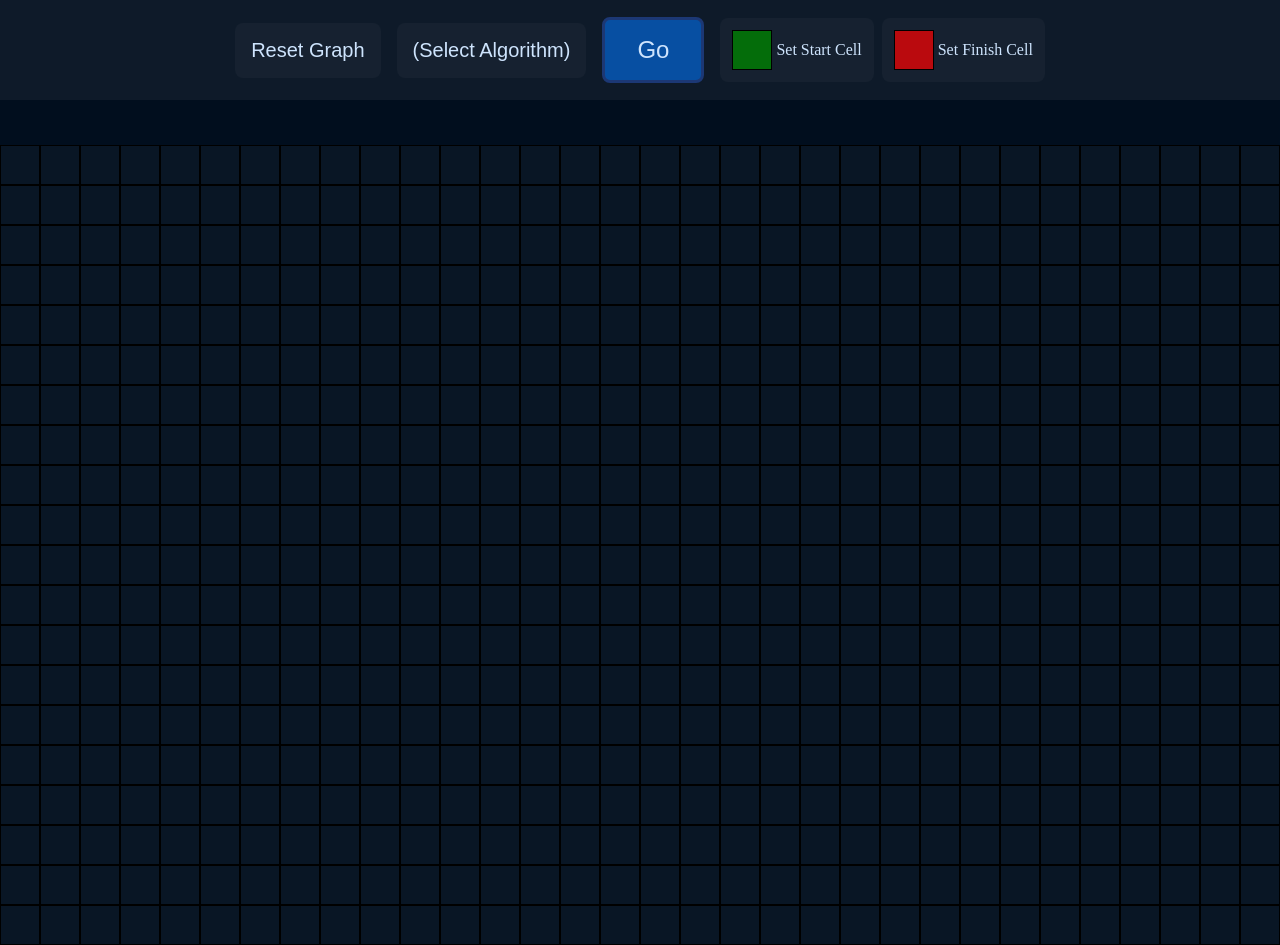
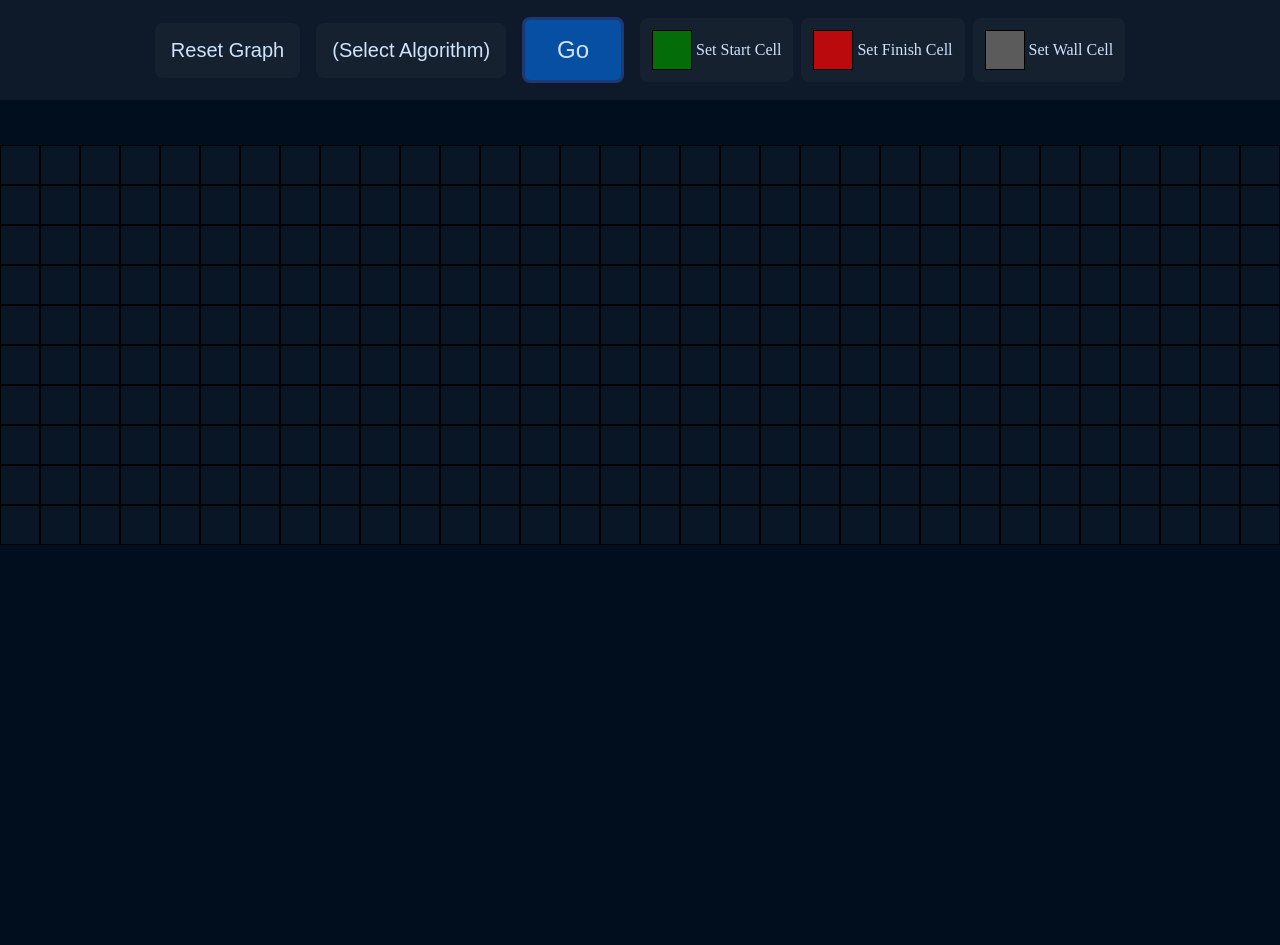
Before and after one commit to NoahBeto/react-typescript-algorithm-visualizer, a React (Vite) app: page / in a window 1280 px wide. Shown: the top 945 px of the page. After the commit the page ends 800 px from the top, so only its background shows below. Built offline with nearby package versions, Linux system fonts and the light colour scheme.

Commit message:
Basic working version.

```diff
--- a/src/App.tsx
+++ b/src/App.tsx
@@ -1,5 +1,5 @@
-import { useReducer, useEffect, useState, useRef } from "react";
-import { CellStyles, Cell } from "./ts/cell";
+import { useReducer, useEffect, useState } from "react";
+import { CellStyles, CellType } from "./ts/cell";
 import {
   GraphAction,
   GraphActions,
@@ -11,8 +11,9 @@ import {
 import "./App.css";
 import { CellNode } from "./components/CellNode";
 import { AlertMessage } from "./components/AlertMessage";
+import { DijkstraState, dijkstra, dijkstraBackTrack } from "./ts/Dijkstra";
 
-const ROWS = 20;
+const ROWS = 10;
 
 // ---------------------------------------------------------
 // DO NOT CHANGE!!!
@@ -30,40 +31,60 @@ const COLS = 40;
 const graphReducer = (state: GraphType, action: GraphAction): GraphType => {
   switch (action.type) {
     case GraphActions.UpdateCell:
-      const newGraph: GraphType = [...state];
-      newGraph[action.payload.row][action.payload.col].cellStyle =
-        action.payload.style;
-      return newGraph;
+      const updatedGraph = state.graph.map((row, rowIndex) =>
+        rowIndex === action.payload.row
+          ? row.map((cell, colIndex) =>
+              colIndex === action.payload.col
+                ? {
+                    ...cell,
+                    cellStyle: action.payload.style,
+                    cellType: action.payload.cellType,
+                  }
+                : cell
+            )
+          : row
+      );
+
+      return {
+        ...state,
+        graph: updatedGraph,
+      };
+
     case GraphActions.InitializeGraph:
-      return GraphHelper.generateGraph(
-        action.payload.rows,
-        action.payload.columns
-      );
+      return {
+        ...state,
+        graph: GraphHelper.generateGraph(
+          action.payload.rows,
+          action.payload.columns
+        ),
+      };
+
+    // Handle other action types if needed
+
+    default:
+      return state;
   }
 };
 
-interface DijkstraState {
-  selectedCellStyleToPlace: CellStyles;
-  startCell: Cell | undefined;
-  finishCell: Cell | undefined;
-  distances: { [key: string]: number } | undefined;
-  path: Cell[] | undefined;
-  visited: Cell[] | undefined;
-}
-
 let dijkstraState: DijkstraState = {
   selectedCellStyleToPlace: CellStyles.Start,
-  startCell: undefined,
-  finishCell: undefined,
   distances: undefined,
   path: undefined,
   visited: undefined,
 };
 
+const initialGraph: GraphType = {
+  startCell: undefined,
+  finishCell: undefined,
+  graph: [],
+};
+
 function App() {
-  const [graph, dispatch] = useReducer(graphReducer, []);
-  const [selectedCellStyleToPlace, setSelectedCellToPlace] =
+  const [graph, dispatch] = useReducer(graphReducer, initialGraph);
+  const [selectedCellStyleToPlace, setSelectedCellStyleToPlace] =
     useState<CellStyles>(CellStyles.Normal);
+  const [selectedCellTypeToPlace, setSelectedCellTypeToPlace] =
+    useState<CellType>(CellType.Normal);
 
   const [currentAlgorithm, setCurrentAlgorithm] =
     useState<GraphAlgorithms | null>(null);
@@ -94,8 +115,6 @@ function App() {
     initializeGraph();
     dijkstraState = {
       selectedCellStyleToPlace: CellStyles.Start,
-      startCell: undefined,
-      finishCell: undefined,
       distances: undefined,
       path: undefined,
       visited: undefined,
@@ -111,8 +130,12 @@ function App() {
   // Parameters:
   // - cellClicked: The CellStyle to be set to the current cell being placed
   // e.g. CellStyles.Start, CellStyles.Finish.
-  const handleSetCellToPlace = (cellClicked: CellStyles): void => {
-    setSelectedCellToPlace(cellClicked);
+  const handleCellTypeToPlace = (
+    style: CellStyles,
+    cellType: CellType
+  ): void => {
+    setSelectedCellStyleToPlace(style);
+    setSelectedCellTypeToPlace(cellType);
   };
 
   // Handles updating the clicked cell based on the current desired
@@ -120,26 +143,28 @@ function App() {
   const handleCellClick = (
     row: number,
     col: number,
-    style?: CellStyles
+    style?: CellStyles,
+    cellType?: CellType
   ): void => {
-    // set the clicked cell to the desired type (start or finish)
+    // set the clicked cell to the desired type
     style = selectedCellStyleToPlace;
+    cellType = selectedCellTypeToPlace;
     dispatch({
       type: GraphActions.UpdateCell,
-      payload: { row, col, style },
+      payload: { row, col, style, cellType },
     });
 
     // if the user is currently placing a start cell, then set the
     // previous start cell to normal, and update the clicked cell
     // to a start cell
-    if (style === CellStyles.Start) {
+    if (cellType === CellType.Start) {
       // update previous start cell
-      if (dijkstraState.startCell !== undefined) {
-        console.log(`current: ${dijkstraState.startCell}`);
+      if (graph.startCell !== undefined) {
         let data: UpdateGraphPayload = {
-          row: dijkstraState.startCell.posRow,
-          col: dijkstraState.startCell.posCol,
+          row: graph.startCell.posRow,
+          col: graph.startCell.posCol,
           style: CellStyles.Normal,
+          cellType: CellType.Normal,
         };
         dispatch({
           type: GraphActions.UpdateCell,
@@ -147,18 +172,19 @@ function App() {
         });
       }
       // set new start cell
-      dijkstraState.startCell = GraphHelper.getCell(graph, row, col);
+      graph.startCell = GraphHelper.getCell(graph, row, col);
     }
     // if the user is currently placing a finsh cell, then set the
     // previous finish cell to normal, and update the clicked cell
     // to a finish cell
-    else if (style === CellStyles.Finish) {
+    else if (cellType === CellType.Finish) {
       // update previous finish cell
-      if (dijkstraState.finishCell !== undefined) {
+      if (graph.finishCell !== undefined) {
         let data: UpdateGraphPayload = {
-          row: dijkstraState.finishCell.posRow,
-          col: dijkstraState.finishCell.posCol,
+          row: graph.finishCell.posRow,
+          col: graph.finishCell.posCol,
           style: CellStyles.Normal,
+          cellType: CellType.Normal,
         };
         dispatch({
           type: GraphActions.UpdateCell,
@@ -166,7 +192,7 @@ function App() {
         });
       }
       // set finish start cell
-      dijkstraState.finishCell = GraphHelper.getCell(graph, row, col);
+      graph.finishCell = GraphHelper.getCell(graph, row, col);
     }
   };
 
@@ -176,57 +202,68 @@ function App() {
   // - col: The column index of the cell to be updated.
   // - style: The new style to be assigned to the cell.
   // Return Value: None (dispatches an action to update the grid state)
-  const updateCell = (row: number, col: number, style: CellStyles): void => {
+  const updateCell = (
+    row: number,
+    col: number,
+    style: CellStyles,
+    cellType: CellType
+  ): void => {
     dispatch({
       type: GraphActions.UpdateCell,
-      payload: { row, col, style },
+      payload: { row, col, style, cellType },
     });
   };
 
   const handleGoButton = (): void => {
+    if (!graph.startCell || !graph.finishCell) {
+      setModalMessage("Please place a start and finish cell");
+      setIsModalOpen(true);
+      return;
+    }
+
     switch (currentAlgorithm) {
       case GraphAlgorithms.Dijkstra:
-        if (!dijkstraState.startCell || !dijkstraState.finishCell) {
-          setModalMessage("Please place a start and finish cell");
-          setIsModalOpen(true);
-          return;
-        }
+        const res = dijkstra(graph);
+        dijkstraState.distances = res.distances;
+        dijkstraState.visited = res.visited;
+        dijkstraState.path = dijkstraBackTrack(graph, dijkstraState);
+        animateDijkstra();
+        break;
 
-        const res: [{ [key: string]: number }, Cell[]] = GraphHelper.dijkstra(
-          graph,
-          dijkstraState.startCell
-        );
-        dijkstraState.distances = res[0];
-        dijkstraState.visited = res[1];
-        dijkstraState.path = GraphHelper.dijkstraBackTrack(
-          graph,
-          dijkstraState.distances,
-          dijkstraState.startCell,
-          dijkstraState.finishCell
-        );
-        animate();
-        break;
       default:
         setModalMessage("Please select an algorithm");
         setIsModalOpen(true);
     }
   };
 
-  const animate = async () => {
+  const animateDijkstra = async () => {
     if (!dijkstraState.visited || !dijkstraState.path) return;
 
     // animate dijkstra searching for finish cell
     for (const cell of dijkstraState.visited) {
-      updateCell(cell.posRow, cell.posCol, CellStyles.SubtleHighlight);
-      await new Promise((resolve) => setTimeout(resolve, 5));
-      if (cell === dijkstraState.finishCell) break;
+      updateCell(
+        cell.posRow,
+        cell.posCol,
+        CellStyles.SubtleHighlight,
+        cell.cellType
+      );
+      await new Promise((resolve) => setTimeout(resolve, 25));
+      if (
+        cell.posRow === graph.finishCell?.posRow &&
+        cell.posCol === graph.finishCell?.posCol
+      )
+        break;
     }
 
     // animate shortest path from start to finish cell
     for (const cell of dijkstraState.path) {
-      updateCell(cell.posRow, cell.posCol, CellStyles.Highlight);
+      updateCell(cell.posRow, cell.posCol, CellStyles.Highlight, cell.cellType);
       await new Promise((resolve) => setTimeout(resolve, 50));
-      if (cell === dijkstraState.finishCell) break;
+      if (
+        cell.posRow === graph.finishCell?.posRow &&
+        cell.posCol === graph.finishCell?.posCol
+      )
+        break;
     }
   };
 
@@ -274,22 +311,35 @@ function App() {
           <div className="start-end-selector-container">
             <div
               className="selector selector-normal"
-              onClick={() => handleSetCellToPlace(CellStyles.Start)}
+              onClick={() =>
+                handleCellTypeToPlace(CellStyles.Start, CellType.Start)
+              }
             >
               <div className="cell cell-start"></div>
               <div>Set Start Cell</div>
             </div>
             <div
               className="selector selector-normal"
-              onClick={() => handleSetCellToPlace(CellStyles.Finish)}
+              onClick={() =>
+                handleCellTypeToPlace(CellStyles.Finish, CellType.Finish)
+              }
             >
               <div className="cell cell-finish"></div>
               <div>Set Finish Cell</div>
             </div>
+            <div
+              className="selector selector-normal"
+              onClick={() =>
+                handleCellTypeToPlace(CellStyles.Wall, CellType.Wall)
+              }
+            >
+              <div className="cell cell-wall"></div>
+              <div>Set Wall Cell</div>
+            </div>
           </div>
         </div>
         <div className="graphWrapper">
-          {graph.map((row, index) =>
+          {graph.graph.map((row, index) =>
             row.map((item, _index) => (
               <CellNode
                 key={`${item.posRow}-${item.posCol}`}
--- a/src/components/CellNode.css
+++ b/src/components/CellNode.css
@@ -21,6 +21,10 @@
   background: rgba(255, 0, 0, 0.7);
 }
 
+.cell-wall {
+  background: rgb(91, 91, 91);
+}
+
 .cell-highlight {
   background: var(--accent);
 }
--- /dev/null
+++ b/src/ts/Dijkstra.ts
@@ -0,0 +1,102 @@
+import { GraphHelper, GraphType } from "./GraphHelper";
+import { PriorityQueue } from "./PriorityQueue";
+import { Cell, CellStyles } from "./cell";
+
+export interface DijkstraState {
+  selectedCellStyleToPlace: CellStyles;
+  distances: { [key: string]: number } | undefined;
+  path: Cell[] | undefined;
+  visited: Cell[] | undefined;
+}
+
+export const dijkstra = (
+  graph: GraphType
+): {
+  distances: { [key: string]: number };
+  visited: Cell[];
+} => {
+  if (!graph.startCell || !graph.finishCell)
+    throw new Error("No start cell or finish cell");
+
+  const distances: { [key: string]: number } = {};
+  const visited: { [key: string]: boolean } = {};
+  const visitedCells: Cell[] = [];
+  const priorityQueue = new PriorityQueue<Cell>();
+
+  // initialize all cells with distance infinity and visited false
+  for (let row = 0; row < graph.graph.length; row++) {
+    for (let col = 0; col < graph.graph[row].length; col++) {
+      const cell = GraphHelper.getCell(graph, row, col);
+
+      distances[`${cell.posRow}-${cell.posCol}`] = Infinity;
+      visited[`${cell.posRow}-${cell.posCol}`] = false;
+    }
+  }
+
+  // set start cell properties according to dijkstra
+  distances[`${graph.startCell.posRow}-${graph.startCell.posCol}`] = 0;
+  priorityQueue.enqueue(graph.startCell, 0);
+
+  while (!priorityQueue.isEmpty()) {
+    const currentCell: Cell = priorityQueue.dequeue();
+
+    if (visited[`${currentCell.posRow}-${currentCell.posCol}`]) continue;
+    visited[`${currentCell.posRow}-${currentCell.posCol}`] = true;
+
+    visitedCells.push(currentCell);
+
+    for (const neighbor of GraphHelper.getNeighbors(graph, currentCell)) {
+      const newDistance =
+        distances[`${currentCell.posRow}-${currentCell.posCol}`] + 1;
+      if (newDistance < distances[`${neighbor.posRow}-${neighbor.posCol}`]) {
+        distances[`${neighbor.posRow}-${neighbor.posCol}`] = newDistance;
+        priorityQueue.enqueue(neighbor, newDistance);
+      }
+    }
+  }
+
+  return { distances, visited: visitedCells };
+};
+
+export const dijkstraBackTrack = (
+  graph: GraphType,
+  dijkstraState: DijkstraState
+): Cell[] => {
+  if (graph.startCell === undefined || graph.finishCell === undefined) {
+    throw new Error("No start cell");
+  }
+
+  const path: Cell[] = [];
+  let currentCell = graph.finishCell;
+
+  while (
+    !(
+      currentCell.posRow === graph.startCell.posRow &&
+      currentCell.posCol === graph.startCell.posCol
+    )
+  ) {
+    path.unshift(currentCell);
+    const neighbors = GraphHelper.getNeighbors(graph, currentCell);
+
+    const nextCell = neighbors.reduce((minDistanceCell, neighbor) => {
+      if (dijkstraState.distances === undefined) {
+        throw new Error("dijkstra distances empty");
+      }
+      const key = `${neighbor.posRow}-${neighbor.posCol}`;
+      const neighborDistance = dijkstraState.distances[key];
+
+      const minDistanceKey = `${minDistanceCell.posRow}-${minDistanceCell.posCol}`;
+      const minDistance = dijkstraState.distances[minDistanceKey];
+
+      if (neighborDistance < minDistance) {
+        return neighbor;
+      } else {
+        return minDistanceCell;
+      }
+    }, neighbors[0]);
+    currentCell = nextCell;
+  }
+  path.unshift(graph.startCell);
+
+  return path;
+};
--- a/src/ts/GraphHelper.ts
+++ b/src/ts/GraphHelper.ts
@@ -1,159 +1,10 @@
 import { Cell, CellStyles, CellType } from "./cell";
-import { PriorityQueue } from "./PriorityQueue";
 
-export class GraphHelper {
-  static generateGraph(rows: number, cols: number): Cell[][] {
-    if (rows <= 0 || cols <= 0) {
-      throw new Error("Rows and cols must be positive integers");
-    }
-    let res: Cell[][] = [];
-
-    for (let i = 0; i < rows; i++) {
-      let row: Cell[] = [];
-      for (let j = 0; j < cols; j++) {
-        row.push({
-          posRow: i,
-          posCol: j,
-          cellType: CellType.Normal,
-          cellStyle: CellStyles.Normal,
-        });
-      }
-      res.push(row);
-    }
-    return res;
-  }
-
-  static getCell(graph: GraphType, row: number, col: number): Cell {
-    if (
-      !(
-        graph &&
-        graph.length > 0 &&
-        row >= 0 &&
-        row < graph.length &&
-        col >= 0 &&
-        col < graph[0].length
-      )
-    ) {
-      throw new Error("Invalid row or column index");
-    }
-    return graph[row][col];
-  }
-
-  static dijkstra(
-    graph: GraphType,
-    start: Cell
-  ): [{ [key: string]: number }, Cell[]] {
-    const distances: { [key: string]: number } = {};
-    const visited: { [key: string]: boolean } = {};
-    const visitedCells: Cell[] = [];
-    const priorityQueue = new PriorityQueue<Cell>();
-
-    // initialize all cells with distance infinity and visited false
-    for (let row = 0; row < graph.length; row++) {
-      for (let col = 0; col < graph[row].length; col++) {
-        const cell = GraphHelper.getCell(graph, row, col);
-
-        distances[`${cell.posRow}-${cell.posCol}`] = Infinity;
-        visited[`${cell.posRow}-${cell.posCol}`] = false;
-      }
-    }
-
-    // set start cell properties according to dijkstra
-    distances[`${start.posRow}-${start.posCol}`] = 0;
-    priorityQueue.enqueue(start, 0);
-
-    while (!priorityQueue.isEmpty()) {
-      const currentCell: Cell = priorityQueue.dequeue();
-
-      if (visited[`${currentCell.posRow}-${currentCell.posCol}`]) continue;
-      visited[`${currentCell.posRow}-${currentCell.posCol}`] = true;
-
-      visitedCells.push(currentCell);
-
-      for (const neighbor of this.getNeighbors(graph, currentCell)) {
-        const newDistance =
-          distances[`${currentCell.posRow}-${currentCell.posCol}`] + 1;
-        if (newDistance < distances[`${neighbor.posRow}-${neighbor.posCol}`]) {
-          distances[`${neighbor.posRow}-${neighbor.posCol}`] = newDistance;
-          priorityQueue.enqueue(neighbor, newDistance);
-        }
-      }
-    }
-
-    return [distances, visitedCells];
-  }
-
-  private static getNeighbors(graph: GraphType, cell: Cell): Cell[] {
-    const neighbors: Cell[] = [];
-
-    // Example: Check top, bottom, left, and right neighbors
-    if (cell.posRow > 0) {
-      neighbors.push(GraphHelper.getCell(graph, cell.posRow - 1, cell.posCol));
-    }
-    if (cell.posRow < graph.length - 1) {
-      neighbors.push(GraphHelper.getCell(graph, cell.posRow + 1, cell.posCol));
-    }
-    if (cell.posCol > 0) {
-      neighbors.push(GraphHelper.getCell(graph, cell.posRow, cell.posCol - 1));
-    }
-    if (cell.posCol < graph[cell.posRow].length - 1) {
-      neighbors.push(GraphHelper.getCell(graph, cell.posRow, cell.posCol + 1));
-    }
-
-    return neighbors;
-  }
-
-  static dijkstraBackTrack(
-    graph: GraphType,
-    distances: { [key: string]: number },
-    startCell: Cell,
-    endCell: Cell
-  ): Cell[] {
-    const path: Cell[] = [];
-    let currentCell = endCell;
-
-    while (currentCell !== startCell) {
-      path.unshift(currentCell);
-      const neighbors = this.getNeighbors(graph, currentCell);
-
-      const nextCell = neighbors.reduce((minDistanceCell, neighbor) => {
-        const key = `${neighbor.posRow}-${neighbor.posCol}`;
-        const neighborDistance = distances[key];
-
-        if (
-          neighborDistance <
-          distances[`${minDistanceCell.posRow}-${minDistanceCell.posCol}`]
-        ) {
-          return neighbor;
-        } else {
-          return minDistanceCell;
-        }
-      }, neighbors[0]);
-      currentCell = nextCell;
-    }
-    path.unshift(startCell);
-
-    return path;
-  }
-
-  static getDistanceBetweenTwoCells(
-    distances: { [key: string]: number },
-    start: Cell,
-    end: Cell
-  ) {
-    const key1 = `${start.posRow}-${start.posCol}`;
-    const key2 = `${end.posRow}-${end.posCol}`;
-
-    const distance1 = distances[key1];
-    const distance2 = distances[key2];
-
-    console.log(`start distance ${distance1} | end distance ${distance2}`);
-
-    return distance2 - distance1;
-  }
-}
-
-export type GraphType = Cell[][];
+export type GraphType = {
+  startCell: Cell | undefined;
+  finishCell: Cell | undefined;
+  graph: Cell[][];
+};
 
 export enum GraphAlgorithms {
   Dijkstra = "Dijkstra",
@@ -174,6 +25,7 @@ export interface UpdateGraphPayload {
   row: number;
   col: number;
   style: CellStyles;
+  cellType: CellType;
 }
 
 export type GraphAction =
@@ -185,3 +37,94 @@ export type GraphAction =
       type: GraphActions.InitializeGraph;
       payload: InitializeGraphPayload;
     };
+
+export class GraphHelper {
+  static generateGraph(rows: number, cols: number): Cell[][] {
+    if (rows <= 0 || cols <= 0) {
+      throw new Error("Rows and cols must be positive integers");
+    }
+    let res: Cell[][] = [];
+
+    for (let i = 0; i < rows; i++) {
+      let row: Cell[] = [];
+      for (let j = 0; j < cols; j++) {
+        row.push({
+          posRow: i,
+          posCol: j,
+          cellType: CellType.Normal,
+          cellStyle: CellStyles.Normal,
+          g: 0,
+          h: 0,
+          f: 0,
+          parent: undefined,
+          isOnOpenList: undefined,
+          isOnClosedList: undefined,
+        });
+      }
+      res.push(row);
+    }
+    return res;
+  }
+
+  static getCell(graph: GraphType, row: number, col: number): Cell {
+    if (
+      !(
+        graph &&
+        graph.graph.length > 0 &&
+        row >= 0 &&
+        row < graph.graph.length &&
+        col >= 0 &&
+        col < graph.graph[0].length
+      )
+    ) {
+      throw new Error("Invalid row or column index");
+    }
+    return graph.graph[row][col];
+  }
+
+  static getNeighbors(graph: GraphType, cell: Cell): Cell[] {
+    const neighbors: Cell[] = [];
+
+    // Example: Check top, bottom, left, and right neighbors
+    if (
+      cell.posRow > 0 &&
+      graph.graph[cell.posRow - 1][cell.posCol].cellType !== CellType.Wall
+    ) {
+      neighbors.push(GraphHelper.getCell(graph, cell.posRow - 1, cell.posCol));
+    }
+    if (
+      cell.posRow < graph.graph.length - 1 &&
+      graph.graph[cell.posRow + 1][cell.posCol].cellType !== CellType.Wall
+    ) {
+      neighbors.push(GraphHelper.getCell(graph, cell.posRow + 1, cell.posCol));
+    }
+    if (
+      cell.posCol > 0 &&
+      graph.graph[cell.posRow][cell.posCol - 1].cellType !== CellType.Wall
+    ) {
+      neighbors.push(GraphHelper.getCell(graph, cell.posRow, cell.posCol - 1));
+    }
+    if (
+      cell.posCol < graph.graph[cell.posRow].length - 1 &&
+      graph.graph[cell.posRow][cell.posCol + 1].cellType !== CellType.Wall
+    ) {
+      neighbors.push(GraphHelper.getCell(graph, cell.posRow, cell.posCol + 1));
+    }
+
+    return neighbors;
+  }
+
+  static getDistanceBetweenTwoCells(
+    distances: { [key: string]: number },
+    start: Cell,
+    end: Cell
+  ) {
+    const key1 = `${start.posRow}-${start.posCol}`;
+    const key2 = `${end.posRow}-${end.posCol}`;
+
+    const distance1 = distances[key1];
+    const distance2 = distances[key2];
+
+    return distance2 - distance1;
+  }
+}
--- a/src/ts/cell.ts
+++ b/src/ts/cell.ts
@@ -3,6 +3,12 @@ export class Cell {
   posCol: number;
   cellType: CellType;
   cellStyle: CellStyles;
+  g: number;
+  h: number;
+  f: number;
+  parent: Cell | undefined;
+  isOnOpenList: boolean | undefined;
+  isOnClosedList: boolean | undefined;
 
   constructor(
     posRow: number,
@@ -14,6 +20,32 @@ export class Cell {
     this.posCol = posCol;
     this.cellType = cellType;
     this.cellStyle = cellStyle;
+    this.g = 0;
+    this.h = 0;
+    this.f = 0;
+    this.isOnOpenList = undefined;
+    this.isOnClosedList = undefined;
+  }
+  // calculate the F value
+  static calculateFValue = (cell: Cell): void => {
+    cell.f = cell.g + cell.h;
+  };
+
+  // set the g value of the cell
+  static setGValue = (cell: Cell, gValue: number): void => {
+    cell.g = gValue;
+    Cell.calculateFValue(cell);
+  };
+
+  // set the h value
+  static setHValue = (cell: Cell, hValue: number): void => {
+    cell.h = hValue;
+    Cell.calculateFValue(cell);
+  };
+
+  // reset fgh values to zero
+  static setFGHValuesToZero(cell: Cell): void {
+    cell.f = cell.g = cell.h = 0;
   }
 }
 
@@ -30,6 +62,7 @@ export enum CellStyles {
   Normal = "cell-normal",
   Start = "cell-start",
   Finish = "cell-finish",
+  Wall = "cell-wall",
   Highlight = "cell-highlight",
   SubtleHighlight = "cell-subtle-highlight",
 }
```
